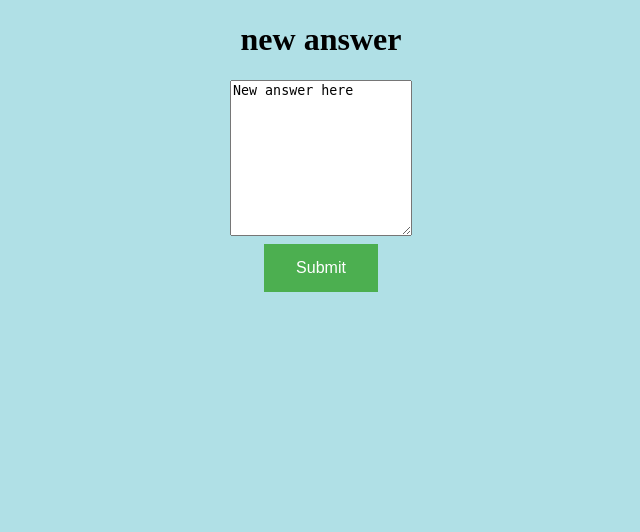
After one commit to karcagiakos/ask-mate-3, a Flask app: page /questions/1/new-answer in a window 1280 px wide. The commit adds this page. Shown: the top 532 px of the page, without its empty margins (319-959 px from the left). Run offline with Flask 2, Linux system fonts and the light colour scheme.

Commit message:
get answer

```diff
--- a/sample_data/question.csv
+++ b/sample_data/question.csv
@@ -1,4 +1,5 @@
 id,submission_time,view_number,vote_number,title,message,image
+8,1643124710,0,0,Jinj2 problemz,Jinja2 not working plz heeeeelp,0
 7,1643123105,0,0,titulus,"asdaklsjdklaglorsvmijkmljagvrsjikmluagvrujikmlargvkljimoargvikmljargvcjimlkoarcgvsijlmkafgklmv,afgjklmnsv íadfgjkmnvaertgvhijklrtyeghijklmnu.dftbcgvxy -ydrtgbcfkvx cdfgrtvxybjkn redtcfghjklmnvxy ,.rcdefgtvxy hijklmnu,.Text here",0
 6,1643122639,0,0,awer,qdfvc,0
 5,1643122626,0,0,title,5555555,0
@@ -16,4 +17,4 @@ app.js (bundled file with webpack, including jquery)",images/image1.png
 3,1493015432,1364,57,Drawing canvas with an image picked with Cordova Camera Plugin,"I'm getting an image from device and drawing a canvas with filters using Pixi JS. It works all well using computer to get an image. But when I'm on IOS, it throws errors such as cross origin issue, or that I'm trying to use an unknown format.
 
 This is the code I'm using to draw the image (that works on web/desktop but not cordova built ios app)",
-8,1643124710,0,0,Jinj2 problemz,Jinja2 not working plz heeeeelp,0
+9,1643131402,0,0,title,Text here,0
--- a/server.py
+++ b/server.py
@@ -1,4 +1,4 @@
-from flask import Flask, render_template, redirect, request
+from flask import Flask, render_template, redirect, request, url_for
 import connection
 import datetime
 import time
@@ -29,8 +29,23 @@ def get_answers(id):
     for dicts in answers:
         if int(dicts['question_id']) == int(id):
             answer.append(dicts)
-    return render_template('index.html', id=id, questions=questions, answers=answers, question=question, answer=answer)
+    return render_template('display_questions.html', id=id, questions=questions, answers=answers, question=question, answer=answer)
 
+@app.route("/questions/<int:id>/new-answer", methods=['GET', 'POST'])
+def get_new_answers(id):
+    saved_data = {}
+    if request.method == 'POST':
+        x = request.form.to_dict()
+        print(x)
+        return redirect('/list')
+        # saved_data['id'] = id
+        # saved_data['submission_time'] = int(time.time())
+        #  saved_data['vote_number'] =
+        # saved_data['question_id'] = id
+        # saved_data['message'] =
+        # saved_data['image']
+
+    return render_template('new_answer.html', id=id)
 
 
 @app.route("/add_question", methods=['GET', 'POST'])
@@ -45,9 +60,7 @@ def add_question():
         saved_data['title'] = request.form['title']
         saved_data['message'] = request.form['message']
         saved_data['image'] = 0
-        print(saved_data)
         questions.append(saved_data)
-        print(questions)
         connection.write_questions(questions)
         return redirect('/list')
     return render_template('add_question.html')
@@ -55,7 +68,7 @@ def add_question():
 
 if __name__ == "__main__":
     app.run(
-        host = "192.168.1.100",
+        #host = "192.168.1.100",
         debug = True,
         port = 2000
     )
--- a/templates/index.html
+++ b/templates/display_questions.html
@@ -25,6 +25,7 @@
         {% endfor  %}
         {% endif %}
        </table>
-        <button  class="button button2" onclick="location.href='/question/id/new-answer'" type="button">
+        <button  class="button button2" onclick="location.href='{{url_for('get_new_answers', id=id)}}'" type="button">
          Add a new answer</button><br>
+
     {% endblock body %}
--- a/templates/layout.html
+++ b/templates/layout.html
@@ -2,15 +2,21 @@
 <html lang="en">
 <head>
     <style>
-        body {background-color: #b0e0e6;
+        body {
+            background-color: #b0e0e6;
             text-align: center;
         }
+
         table, th, td {
+            border-collapse: separate;
             border: 1px solid black;
             text-align: center;
         }
-    th { style="width: 50%"
+
+        th {
+            style = "width: 50%"
         }
+
         .button {
             transition-duration: 0.4s;
             border: none;
@@ -23,8 +29,14 @@
             margin: 4px 2px;
             cursor: pointer;
         }
-    .button1 {background-color: #4caf50;}
-    .button2 {background-color: #008CBA;}
+
+        .button1 {
+            background-color: #4caf50;
+        }
+
+        .button2 {
+            background-color: #008CBA;
+        }
     </style>
     <meta charset="UTF-8">
     {% block head %}
@@ -38,9 +50,10 @@
 </body>
 <footer>
     <br><br><br><br><br><br><br><br><br><br><br><br><br>
-    <p>Page by: Team Buzzsaws  © Buzzsaws Inc. 2022</p>
+    <p>Page by: Team Buzzsaws © Buzzsaws Inc. 2022</p>
     <p><a href="mailto:buzzsaws@codecool.com">buzzsaws@codecool.com</a></p>
 </footer>
-<img src="https://wiki.starbasegame.com/images/1/1d/Starbase_saw_tool.png" alt="buzzsaw machine" width="230" height="130">
+<img src="https://wiki.starbasegame.com/images/1/1d/Starbase_saw_tool.png" alt="buzzsaw machine" width="230"
+     height="130">
 
 </html>
--- /dev/null
+++ b/templates/new_answer.html
@@ -0,0 +1,16 @@
+{% extends 'layout.html' %}
+
+
+{% block head %}
+<h1> new answer</h1>
+{% endblock head %}
+
+
+{% block body %}
+<form action="{{url_for('get_new_answers', id=id)}}" , method="post">
+    <!--<label for="question">Question:</label> -->
+    <textarea rows="10" cols="20" name="message">New answer here
+</textarea> <br>
+    <button class="button button1" type="submit">Submit</button>
+</form>
+{% endblock body %}
```
Also changed, not shown: main.py (added, +16 -0 lines). Lines whose indentation alone changed are shown as unchanged.
